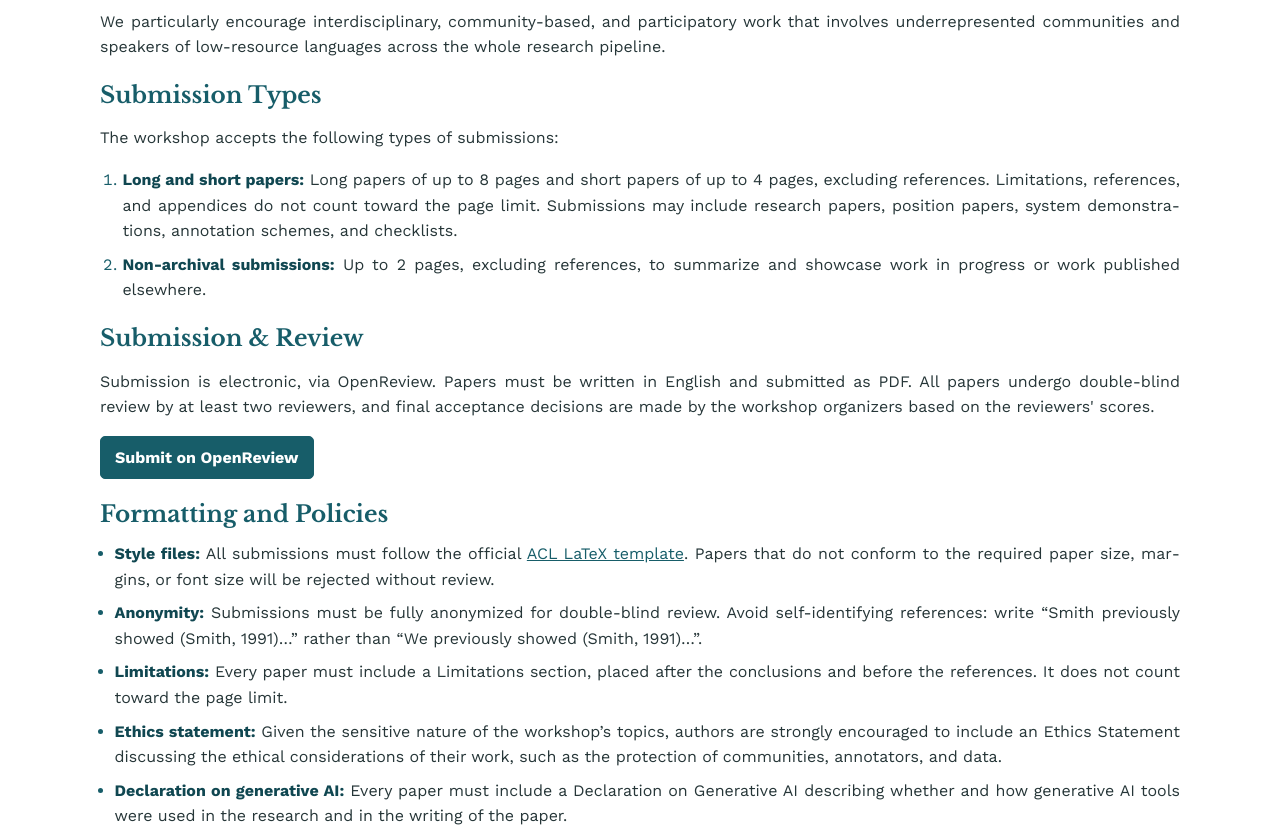
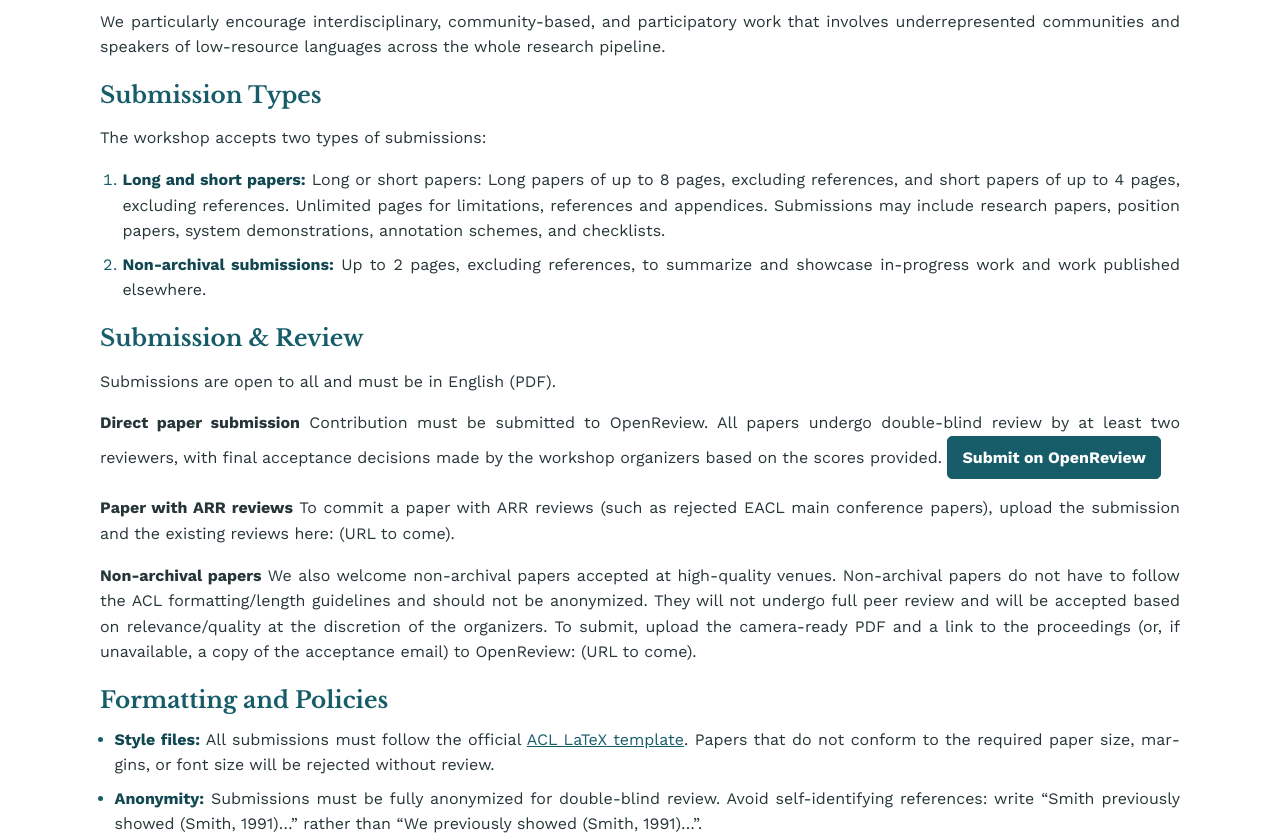
Before and after one commit to FATA-workshop/fata-workshop.github.io, a plain HTML site: page index.html in a window 1280 px wide. Shown: the part 2100-2940 px from the top of the page. Drawn offline with nearby package versions, Linux system fonts and the light colour scheme.

Commit message:
Update index.html

```diff
--- a/index.html
+++ b/index.html
@@ -868,20 +868,32 @@ footer p {
         <h3 class="topics-heading" id="submission-types">Submission Types</h3>
 
         <p>
-          The workshop accepts the following types of submissions:
+          The workshop accepts two types of submissions:
         </p>
 
         <ol class="topic-list" style="padding-left: 1.4em;">
-          <li><strong>Long and short papers:</strong> Long papers of up to 8 pages and short papers of up to 4 pages, excluding references. Limitations, references, and appendices do not count toward the page limit. Submissions may include research papers, position papers, system demonstrations, annotation schemes, and checklists.</li>
-          <li><strong>Non-archival submissions:</strong> Up to 2 pages, excluding references, to summarize and showcase work in progress or work published elsewhere.</li>
+          <li><strong>Long and short papers:</strong> Long or short papers: Long papers of up to 8 pages, excluding references, and short papers of up to 4 pages, excluding references. Unlimited pages for limitations, references and appendices. Submissions may include research papers, position papers, system demonstrations, annotation schemes, and checklists.</li>
+          <li><strong>Non-archival submissions:</strong> Up to 2 pages, excluding references, to summarize and showcase in-progress work and work published elsewhere.</li>
         </ol>
 
         <h3 class="topics-heading" id="review">Submission &amp; Review</h3>
 
         <p>
-          Submission is electronic, via OpenReview. Papers must be written in English and submitted as PDF. All papers undergo double-blind review by at least two reviewers, and final acceptance decisions are made by the workshop organizers based on the reviewers' scores.
+          Submissions are open to all and must be in English (PDF).
         </p>
-        <a class="button button-primary" href="https://openreview.net/group?id=coling-iccl.org%2FCOLING%2F2027%2FWorkshop%2FFATA#tab-your-consoles" target="_blank" rel="noopener noreferrer">Submit on OpenReview</a>
+
+        <p>
+          <strong>Direct paper submission</strong> Contribution must be submitted to OpenReview. All papers undergo double-blind review by at least two reviewers, with final acceptance decisions made by the workshop organizers based on the scores provided.
+          <a class="button button-primary" href="https://openreview.net/group?id=coling-iccl.org%2FCOLING%2F2027%2FWorkshop%2FFATA#tab-your-consoles" target="_blank" rel="noopener noreferrer">Submit on OpenReview</a>
+        </p>
+
+        <p>
+          <strong>Paper with ARR reviews</strong> To commit a paper with ARR reviews (such as rejected EACL main conference papers), upload the submission and the existing reviews here: (URL to come).
+        </p>
+
+        <p>
+          <strong>Non-archival papers</strong> We also welcome non-archival papers accepted at high-quality venues. Non-archival papers do not have to follow the ACL formatting/length guidelines and should not be anonymized. They will not undergo full peer review and will be accepted based on relevance/quality at the discretion of the organizers. To submit, upload the camera-ready PDF and a link to the proceedings (or, if unavailable, a copy of the acceptance email) to OpenReview: (URL to come).
+        </p>
 
         <h3 class="topics-heading" id="policies">Formatting and Policies</h3>
 
@@ -917,7 +929,14 @@ footer p {
       <article class="timeline-item">
         <div class="timeline-date">JANUARY 15, 2027</div>
         <div class="timeline-content">
-          <h3>Submission Deadline</h3>
+          <h3>Direct submission Deadline</h3>
+        </div>
+      </article>
+
+      <article class="timeline-item">
+        <div class="timeline-date">TBD</div>
+        <div class="timeline-content">
+          <h3>Pre-reviewed ARR commitment deadline</h3>
         </div>
       </article>
 
@@ -1077,6 +1096,7 @@ footer p {
 
         <li>Tania Alcantara, Centro de Investigación en Computación, Mexico  </li>
         <li>Maria Aloy Mayo, Universitat Politècnica de València, Spain </li>
+        <li>Giuseppe Attanasio, Instituto de Telecomunicações, University of Lisbon, Portugal </li>
         <li>Elisa Baldazzi, University of Bologna, Italy </li>
         <li>Elisa Bassignana, University of Copenhagen, Denmark </li>
         <li>Davide Bassi, Politecnico di Torino, Italy </li>
@@ -1085,6 +1105,7 @@ footer p {
         <li>Pierluigi Cassotti, University of Gothenburg, Sweden </li>
         <li>Bianca Cepollaro, Università Vita-Salute San Raffaele, Italy </li>
         <li>Gloria Comandini, Istituto degli Studi Germanici, Italy</li>
+        <li>Franco Cutugno, University of Naples Federico II, Italy</li>
         <li>Raj Dabre, Google Research, Australia </li>
         <li>Marina Della Giusta, University of Turin, Italy </li>
         <li>Tadesse Destaw Belay, National Polytechnic Institute (IPN), Mexico </li>
```
